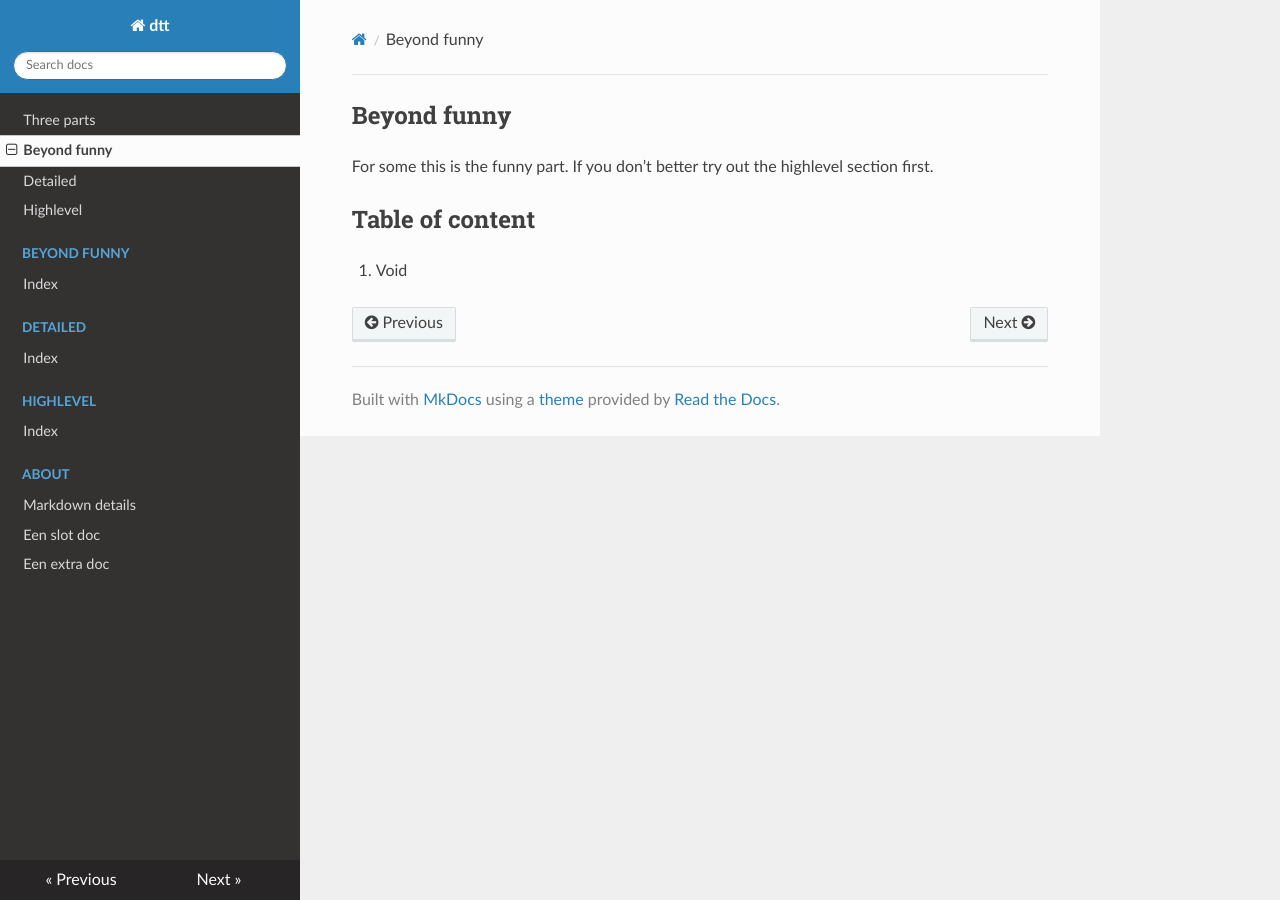
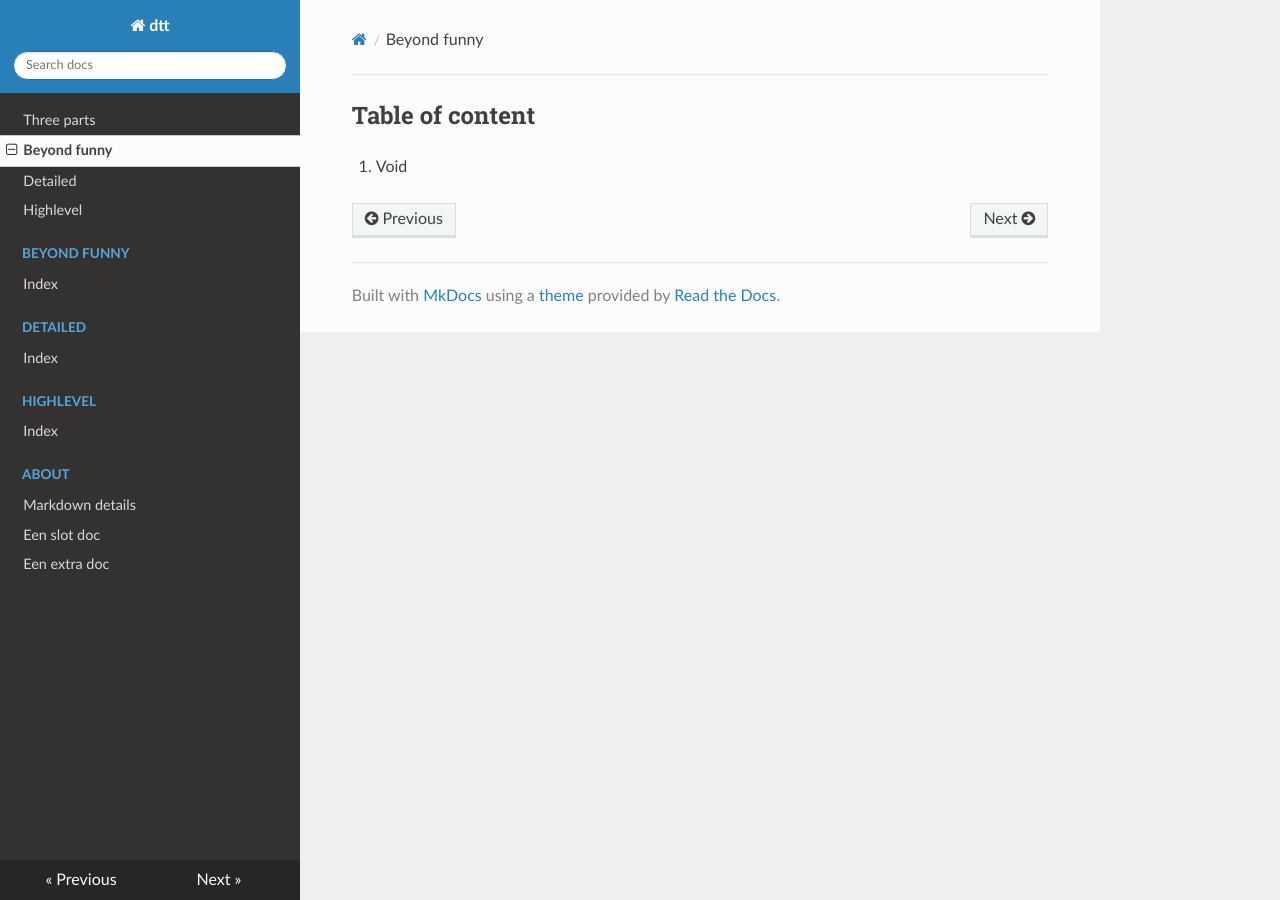
Before and after one commit to rienkdekok/dtt, an MkDocs documentation site: the page built from docs/beyond funny.md, in a window 1280 px wide. Built offline with MkDocs 1.6.1, drawn with Linux system fonts in a browser that asks for light colours; nearby versions of some CDN libraries.

Commit message:
docs/beyond funny.md updated from https://stackedit.io/

```diff
--- a/docs/beyond funny.md
+++ b/docs/beyond funny.md
@@ -1,10 +1,9 @@
 
-## Beyond funny
-For some this is the funny part. If you don’t better try out the highlevel section first.
+
 
 ## Table of content
 1. Void
 
 <!--stackedit_data:
-eyJoaXN0b3J5IjpbLTU3MDk1MDg5NF19
+eyJoaXN0b3J5IjpbLTM0NTQ0ODg5NSwtNTcwOTUwODk0XX0=
 -->
```
